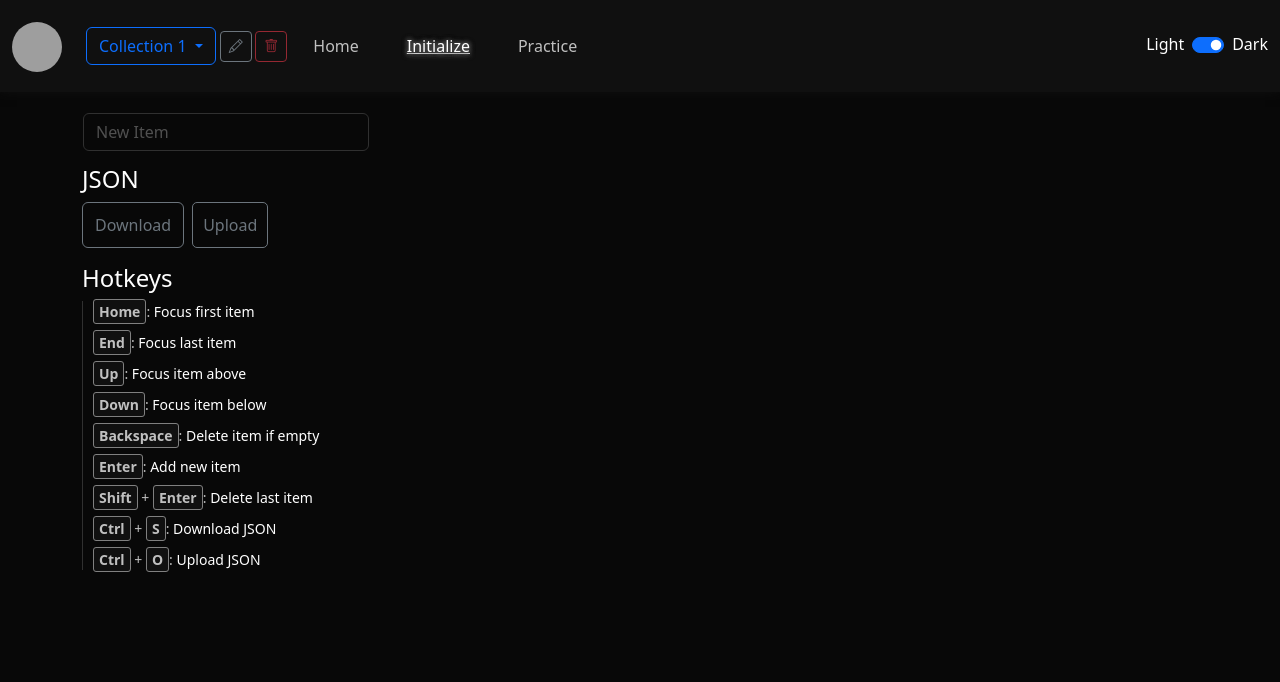
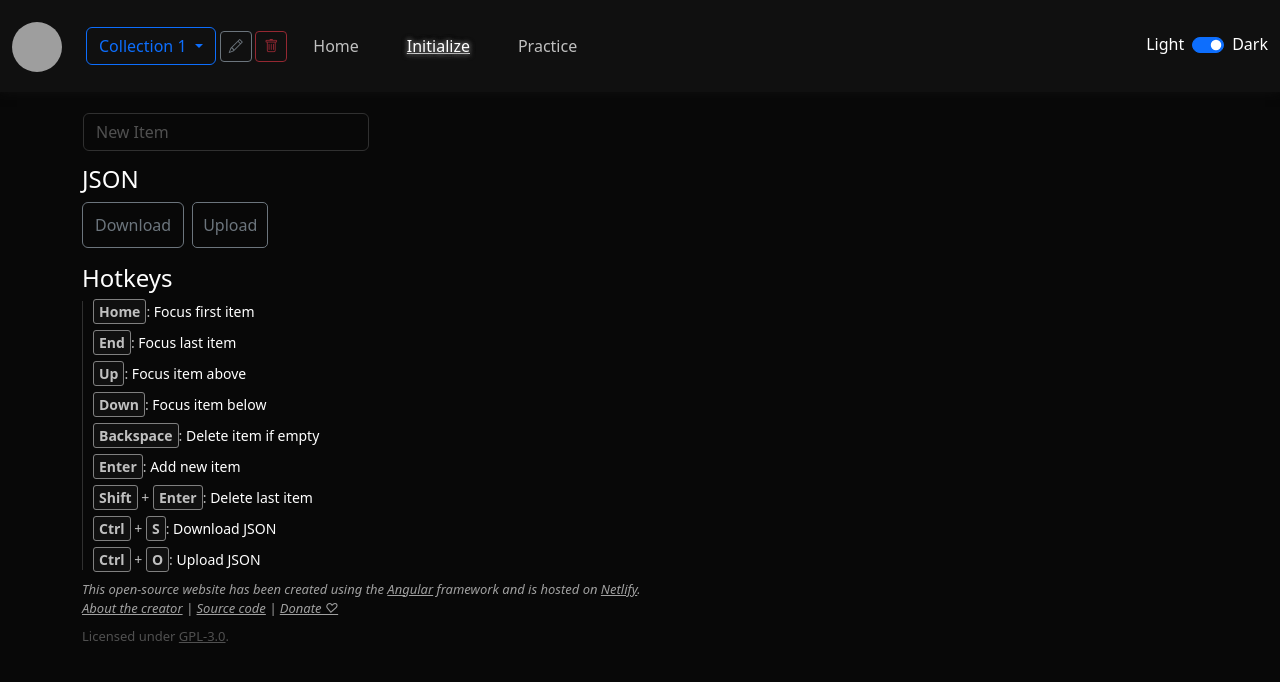
Before and after one commit to Ascyt/wisdomkeys-frontendonly, an Angular app: page /initialize in a window 1280 px wide. Shown: the top 682 px of the page. Built offline with nearby package versions, Linux system fonts and the light colour scheme; grey boxes are pictures that could not be loaded.

Commit message:
Added LICENSE and credits to page

```diff
--- a/src/app/app.component.html
+++ b/src/app/app.component.html
@@ -33,4 +33,16 @@
 </nav>
 <div class="container">
   <router-outlet />
+
+  <div class="credits mt-2 mb-2">
+    <span>
+      This open-source website has been created using the <a href="https://angular.io/" target="_blank" ngbTooltip="https://angular.io/">Angular</a> framework and is hosted on <a href="https://netlify.com/" target="_blank" ngbTooltip="https://netlify.com/">Netlify</a>.
+    </span>
+    <br />
+    <span class="links">
+      <a href="https://ascyt.com/" target="_blank" ngbTooltip="https://ascyt.com/">About the creator</a> | <a routerLink="source" target="_blank" ngbTooltip="https://github.com/Ascyt/wsdomkeys">Source code</a> | <a href="https://ascyt.com/donate" target="_blank" ngbTooltip="https://ascyt.com/donate">Donate ♡</a>
+    </span>
+  </div>
+
+  <p class="text-left notice">Licensed under <a href="/license" target="_blank" ngbTooltip="https://github.com/Ascyt/wisdomkeys/blob/main/LICENSE">GPL-3.0</a>.</p>
 </div>
--- a/src/app/app.routes.ts
+++ b/src/app/app.routes.ts
@@ -11,5 +11,8 @@ export const routes: Routes = [
     {path: 'home', component: HomeComponent},
     {path: 'initialize', component: InitializeComponent},
     {path: 'practice', component: PracticeComponent},
-    {path: '**', component: NotFoundComponent}
+    {path: 'license', component: RedirectingComponent, canActivate: [RedirectGuard], data: {externalUrl: 'https://github.com/Ascyt/wisdomkeys-frontendonly/blob/main/LICENSE'}},
+    {path: 'source', component: RedirectingComponent, canActivate: [RedirectGuard], data: {externalUrl: 'https://github.com/Ascyt/wisdomkeys-frontendonly'}},
+    {path: 'src', redirectTo: 'source'},
+    {path: '**', component: NotFoundComponent},
 ];
--- a/src/styles.scss
+++ b/src/styles.scss
@@ -279,3 +279,18 @@ input[type="file"] {
 .text-bold {
     font-weight: bold;
 }
+
+.credits {
+    color: var(--front-low);
+    font-size: small;
+    font-style: italic;
+
+    a {
+        color: var(--front-low);
+        transition: 0.3s;
+    }
+    a:hover {
+        color: var(--front-mid);
+        transition: 0.2s;
+    }
+}
```
